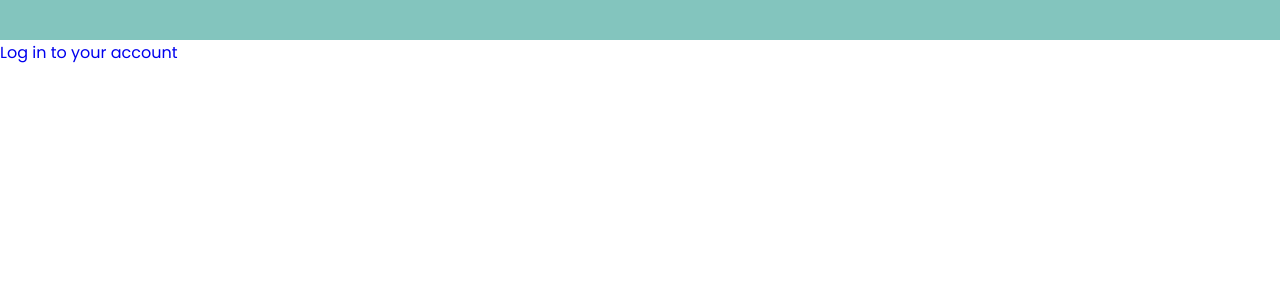
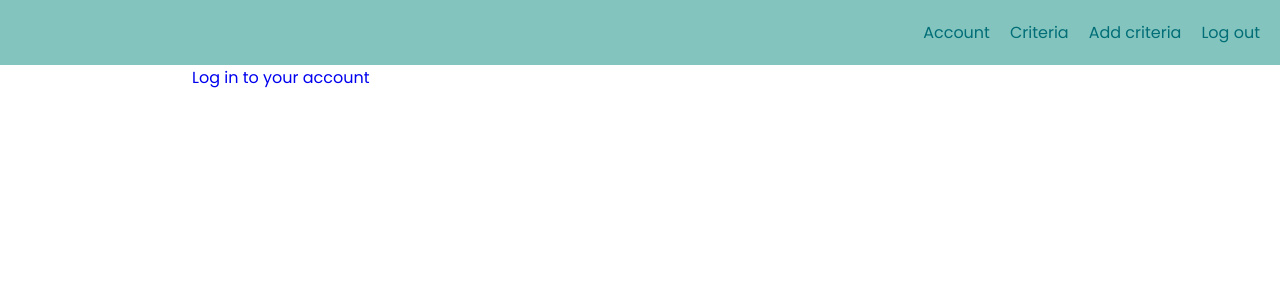
Before and after one commit to HenrySpeaker/Car-Listing-Tracker, a Flask app: page / in a window 1280 px wide. Shown: the top 300 px of the page. Run offline with Flask 3, Linux system fonts and the light colour scheme; parts of the project's set-up code (start-up, migrations or seed data) failed here and were passed over.

Commit message:
Add container div to all templates

```diff
--- a/flaskapp/templates/account.html
+++ b/flaskapp/templates/account.html
@@ -12,6 +12,8 @@
 </header>
 
 <main>
+    <div class="container">
+
         {% if current_user.is_authenticated %}
         Hi {{ current_user.username }}!
         {% endif %}
@@ -25,5 +27,6 @@
         <a href="/change-info" id="change-info">
             <p>Change account information</p>
         </a>
+    </div>
 </main>
 {% endblock %}
--- a/flaskapp/templates/add_body_style_criteria.html
+++ b/flaskapp/templates/add_body_style_criteria.html
@@ -11,6 +11,7 @@
 </header>
 
 <main>
+    <div class="container">
         <a href="/criteria">View criteria</a>
         <br>
         <form method="POST">
@@ -68,5 +69,6 @@
             <input type="submit" id="submit" value="Create criteria" formaction="/add-criteria/body-style" formmethod="post">
             <input type="submit" id="submit" value="Create criteria and run search" formaction="/add-criteria/body-style?start_search=true" formmethod="post">
         </form>
+    </div>
 </main>
 {% endblock %}
--- a/flaskapp/templates/add_criteria.html
+++ b/flaskapp/templates/add_criteria.html
@@ -11,8 +11,8 @@
 </header>
 
 <main>
+    <div class="container">
         <p>Create a new search criteria</p>
-
         <a href="/add-criteria/body-style" id="add-body-style">Add a body style search</a>
         <br>
         Add criteria by make
@@ -24,5 +24,6 @@
             </select>
             <button type="submit" value="Add Criteria" id="submit">Add Criteria</button>
         </form>
+    </div>
 </main>
 {% endblock %}
--- a/flaskapp/templates/add_make_model_criteria.html
+++ b/flaskapp/templates/add_make_model_criteria.html
@@ -11,6 +11,7 @@
 </header>
 
 <main>
+    <div class="container">
         <a href="/criteria">View criteria</a>
         <br>
         <form method="POST">
@@ -68,5 +69,6 @@
             <input type="submit" id="submit" value="Create criteria" formaction="/add-criteria/{{ make }}" formmethod="post">
             <input type="submit" id="submit" value="Create criteria and run search" formaction="/add-criteria/{{ make }}?start_search=true" formmethod="post">
         </form>
+    </div>
 </main>
 {% endblock %}
--- a/flaskapp/templates/change-info.html
+++ b/flaskapp/templates/change-info.html
@@ -11,6 +11,7 @@
 </header>
 
 <main>
+    <div class="container">
         <form method="POST" action="/change-info">
             {{ form.csrf_token }}
             {{ form.username.label }} {{ form.username }}
@@ -21,5 +22,6 @@
             <br>
             <input type="submit" id="submit" value="Update">
         </form>
+    </div>
 </main>
 {% endblock %}
--- a/flaskapp/templates/found-cars.html
+++ b/flaskapp/templates/found-cars.html
@@ -11,6 +11,8 @@
 </header>
 
 <main>
+    <div class="container">
+
 
         Showing results for
         {% if criteria_data["model_id"] != None %}
@@ -55,5 +57,6 @@
         {% else %}
         <p>No cars to display.</p>
         {% endif %}
+    </div>
 </main>
 {% endblock %}
--- a/flaskapp/templates/home.html
+++ b/flaskapp/templates/home.html
@@ -4,9 +4,15 @@
 
 {% block body %}
 <header>
+    <a href="/account">Account</a>
+    <a href="/criteria">Criteria</a>
+    <a href="/add-criteria">Add criteria</a>
+    <a href="/logout" id="logout">Log out</a>
 </header>
 
 <main>
-    <a href="login">Log in to your account</a>
+    <div class="container">
+        <a href="login">Log in to your account</a>
+    </div>
 </main>
 {% endblock %}
--- a/flaskapp/templates/login.html
+++ b/flaskapp/templates/login.html
@@ -7,6 +7,7 @@
 </header>
 
 <main>
+    <div class="container">
         <p>Don't have an account yet? <a href="register">Register here.</a></p>
         <form method="POST" action="/login">
             {{ form.csrf_token }}
@@ -25,5 +26,6 @@
             <input type="submit" id="submit" value="Login">
 
         </form>
+    </div>
 </main>
 {% endblock %}
--- a/flaskapp/templates/register.html
+++ b/flaskapp/templates/register.html
@@ -6,7 +6,8 @@
 <header>
 </header>
 
-<main>
+<div>
+    <div class="container">
         <form method="POST" action="/register">
             {{ form.csrf_token }}
             {{ form.username.label }} {{ form.username }}
@@ -19,5 +20,6 @@
             <br>
             <input type="submit" id="submit" value="Register">
         </form>
+    </div>
 </main>
 {% endblock %}
```
Lines whose indentation alone changed are shown as unchanged.
